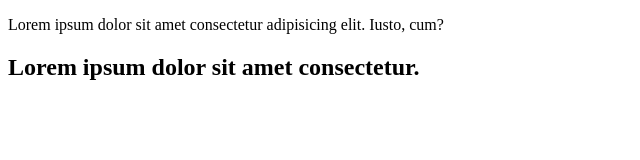
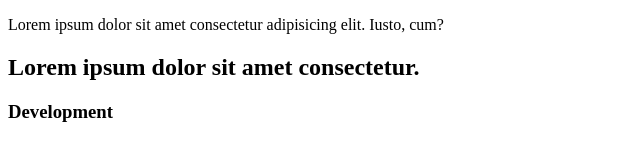
Before and after one commit to SiekReaksmey/testing, a plain HTML site: page index.html in a window 1280 px wide. Shown: the whole page, without its empty margins (0-640 px from the left). Drawn offline with Linux system fonts and the light colour scheme.

Commit message:
add to development

```diff
--- a/index.html
+++ b/index.html
@@ -8,5 +8,6 @@
 <body>
     <p>Lorem ipsum dolor sit amet consectetur adipisicing elit. Iusto, cum?</p>
     <h2>Lorem ipsum dolor sit amet consectetur.</h2>
+    <h3>Development</h3>
 </body>
 </html>
```
